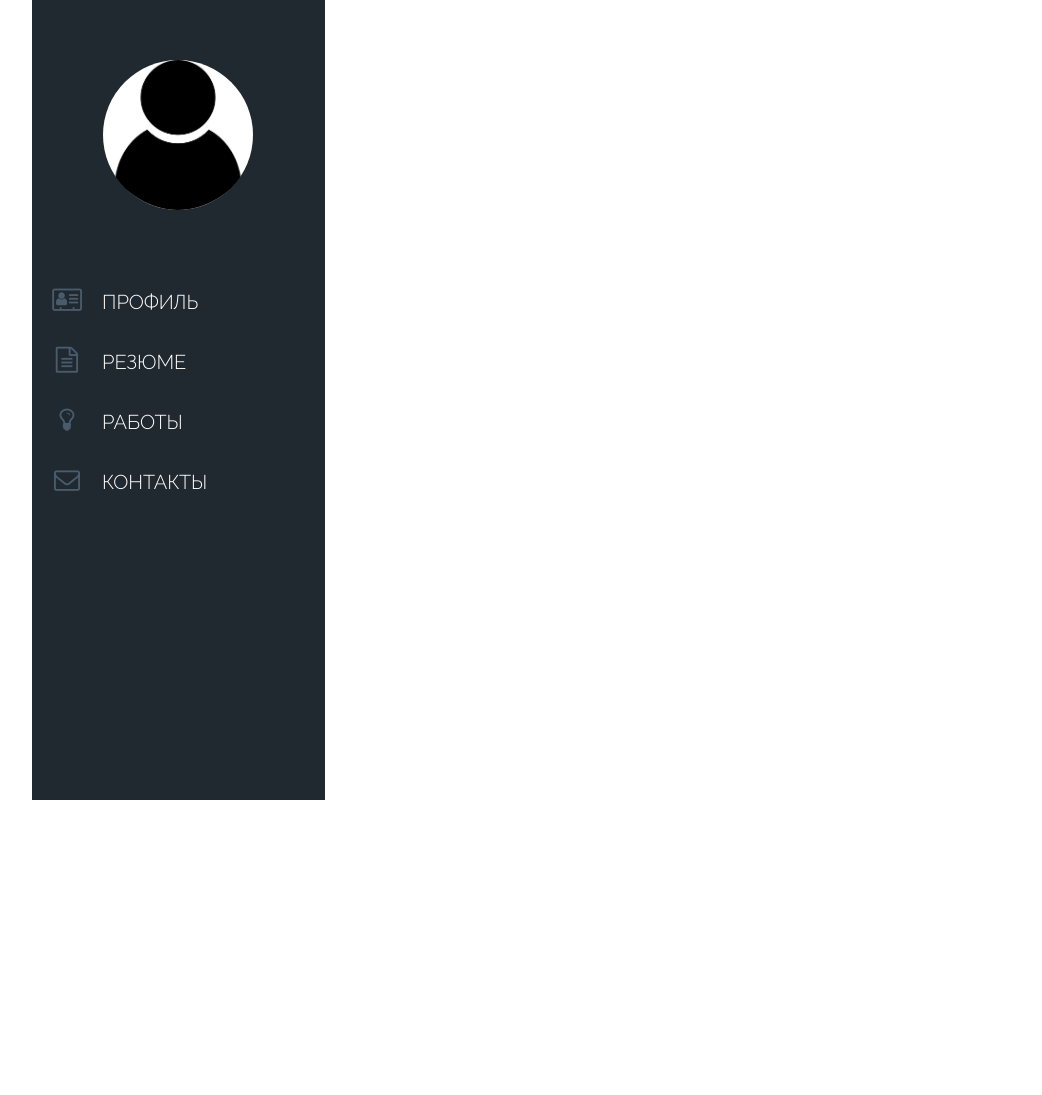
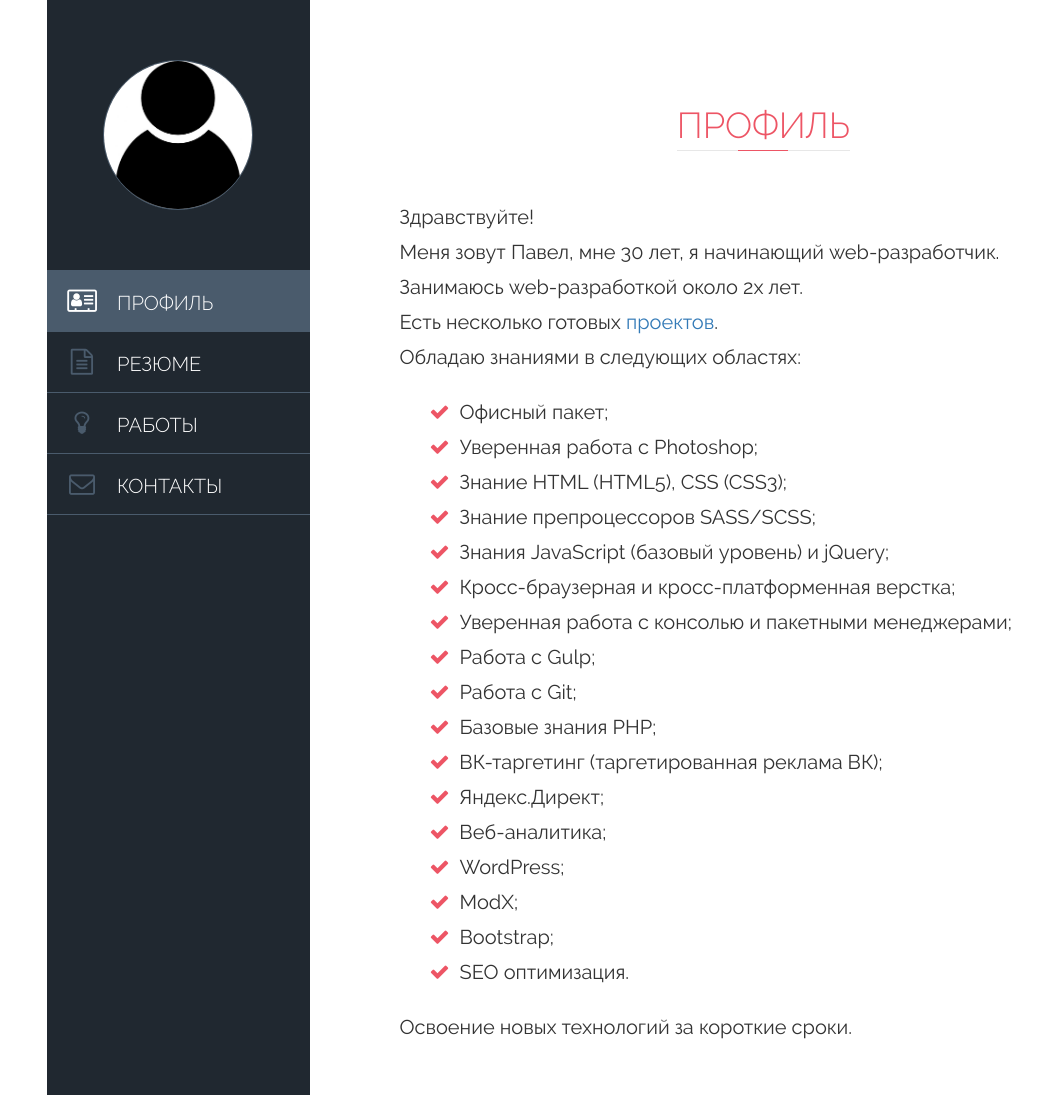
Before and after one commit to Paganini1987/portfolio, a website: page app/index.html in a window 1280 px wide. Shown: the whole page, without its empty margins (23-1065 px from the left). Before the commit the page ends 800 px from the top, so only its background shows below. Drawn offline with nearby package versions, Linux system fonts and the light colour scheme; files that its build step writes are made by us from their sources.

Commit message:
add profile

```diff
--- a/app/index.html
+++ b/app/index.html
@@ -31,30 +31,6 @@
 <body class="isProfile">
 
 	<div id="my-page">
-    <div id="my-header">
-    	<aside>
-    		<div class="container">
-    			<div class="row">
-    				<div class="left_column col-md-3 col-sm-3 col-xs-3">
-
-    					<div class="avatar">
-    						<a href="/"><img src="img/user.jpg" alt="avatar"></a>
-    					</div>
-
-    					<nav class="nav">
-    						<ul>
-    							<li><a href="#"><i class="fa fa-address-card-o"></i>ПРОФИЛЬ</a></li>
-    							<li><a href="#"><i class="fa fa-file-text-o"></i>РЕЗЮМЕ</a></li>
-    							<li><a href="#"><i class="fa fa-lightbulb-o"></i>РАБОТЫ</a></li>
-    							<li><a href="#"><i class="fa fa-envelope-o"></i>КОНТАКТЫ</a></li>
-    						</ul>
-    					</nav>
-
-    				</div>
-    			</div>
-    		</div>
-    	</aside>
-
 		<nav class="mobile_menu hidden-sm hidden-md hidden-lg">
 				<p>ПРОФИЛЬ</p>
 				<a href="#my-menu">
@@ -74,13 +50,68 @@
 					</ul>
 				</nav>
 		</nav>
+		<div class="container">
+	    <div class="row">
+
+		    <div id="my-header" class="col-md-3 col-sm-3 col-xs-3">
+		    	<aside>
+    				<div class="left_column">
+
+    					<div class="avatar">
+    						<a href="/"><img src="img/user.jpg" alt="avatar"></a>
+    					</div>
+
+    					<nav class="nav">
+    						<ul>
+    							<li class="active"><a href="#"><i class="fa fa-address-card-o"></i>ПРОФИЛЬ</a></li>
+    							<li><a href="#"><i class="fa fa-file-text-o"></i>РЕЗЮМЕ</a></li>
+    							<li><a href="#"><i class="fa fa-lightbulb-o"></i>РАБОТЫ</a></li>
+    							<li><a href="#"><i class="fa fa-envelope-o"></i>КОНТАКТЫ</a></li>
+    						</ul>
+    					</nav>
 
     				</div>
-    <div id="my-content">
+		    	</aside>
 
 		    </div>
+		    <div id="my-content" class="col-md-9 col-sm-9 col-xs-9">
+		    	<section class="profile right_column">
+    				<div class="head">
+    					<h1 class="h1">ПРОФИЛЬ</h1>
+    				</div>
+    				<div class="content">
+    					<p>Здравствуйте!</p>
+    					<p>Меня зовут Павел, мне 30 лет, я начинающий web-разработчик.</p>
+							<p>Занимаюсь web-разработкой около 2х лет.</p>
+							<p>Есть несколько готовых <a href="#">проектов</a>.</p>
+							<p>Обладаю знаниями в следующих областях:</p>
+							<ul class="list">
+								<li>Офисный пакет;</li>
+								<li>Уверенная работа с Photoshop;</li>
+								<li>Знание HTML (HTML5), CSS (CSS3);</li>
+								<li>Знание препроцессоров SASS/SCSS;</li>
+								<li>Знания JavaScript (базовый уровень) и jQuery;</li>
+								<li>Кросс-браузерная и кросс-платформенная верстка;</li>
+								<li>Уверенная работа с консолью и пакетными менеджерами;</li>
+								<li>Работа с Gulp;</li>
+								<li>Работа с Git;</li>
+								<li>Базовые знания PHP;</li>
+								<li>ВК-таргетинг (таргетированная реклама ВК);</li>
+								<li>Яндекс.Директ;</li>
+								<li>Веб-аналитика;</li>
+								<li>WordPress;</li>
+								<li>ModX;</li>
+								<li>Bootstrap;</li>
+								<li>SEO оптимизация.</li>
+							</ul>
+							<p>Освоение новых технологий за короткие сроки.</p>
+    				</div>
+		    	</section>
+		    </div>
 		    <div id="my-footer">
+	    	</div>
 
+			</div>
     </div>
   </div>
 
--- a/app/sass/_media.sass
+++ b/app/sass/_media.sass
@@ -19,7 +19,7 @@
 					a
 						font-size: 18px
 						line-height: 40px
-						padding-left: 15px
+						padding-left: 5px
 						i
 							font-size: 18px
 							line-height: 40px
--- a/app/sass/main.sass
+++ b/app/sass/main.sass
@@ -37,10 +37,42 @@ body
 	overflow-x: hidden
 	opacity: 1
 
-.img-responsive
-	display: block
-	max-width: 100%
-	height: auto
+.h1
+	display: inline-block
+	position: relative
+	font-size: 36px
+	font-weight: 300
+	color: $accent
+	padding: 0
+	margin: 0
+	box-shadow: 0 1px 0 0 #e7e7e7
+	line-height: 50px
+	&:after
+		content: ''
+		display: block
+		position: absolute
+		bottom: 0
+		left: 50%
+		margin-left: -25px
+		width: 50px
+		height: 10px
+		box-shadow: 0 1px 0 0 $accent
+
+.list
+	list-style-type: none
+
+	li
+		padding-left: 30px
+		position: relative
+		&:before
+			content: '\f00c'
+			display: block
+			position: absolute
+			left: 0
+			font-family: fontawesome
+			color: $accent
+
+
 
 .left_column
 	background-color: $dark
@@ -57,11 +89,11 @@ body
 			width: 80%
 			height: auto
 			border-radius: 10rem
+			border: 1px solid $ldark
 	.nav
 		display: block
 		margin-top: 60px
-		margin-left: -15px
-		margin-right: -15px
+
 		ul
 			list-style-type: none
 			padding: 0
@@ -71,6 +103,9 @@ body
 				width: 100%
 				font-weight: 300
 				transition: all 300ms ease
+				border-top: 1px solid $ldark
+				&:last-of-type
+					border-bottom: 1px solid $ldark
 				&:hover
 					box-shadow: inset 10px 0 0 0 $accent
 					background-color: rgba(0,0,0,0.45)
@@ -80,16 +115,20 @@ body
 					font-size: 20px
 					color: white
 					text-decoration: none
+					padding-left: 10px
 					i
 						display: inline-block
 						width: 50px
 						text-align: center
 						font-size: 26px
 						line-height: 60px
-						margin-left: 10px
+						margin-left: 0
 						margin-right: 10px
 						color: $ldark
-
+				&.active
+					background-color: $ldark
+					i
+						color: white
 .mobile_menu
 	display: flex
 	height: 60px
@@ -107,6 +146,7 @@ body
 
 .hamburger
 	padding: 0
+	margin-top: 10px
 	.hamburger-inner
 		background-color: $accent
 		&:before, &:after
@@ -137,11 +177,41 @@ body
 			line-height: 50px
 
 	.mm-listview
-		margin-top: 96px
+		margin-top: 110px
+		li
+			font-size: 20px
+			margin-bottom: 10px
+			i
+				margin-right: 15px
+				width: 40px
+				text-align: center
+
 	.mm-navbar
 		border-bottom: none
 	.mm-panels
 		background-color: $dark
 		color: white
 
+.right_column
+	display: block
+	width: 100%
+	padding-top: 100px
+	p
+		margin: 0 10px
+	.head
+		display: block
+		margin: 0 auto
+		width: 50%
+		text-align: center
+	.content
+		padding: 50px
+		font-size: 20px
+
+
+.profile
+
+
+
+
+
 @import "media" // Всегда в конце
```
Also changed, not shown: app/js/common.js (+9 -0 lines), app/js/common.min.js, app/js/scripts.min.js. Lines whose indentation alone changed are shown as unchanged.
